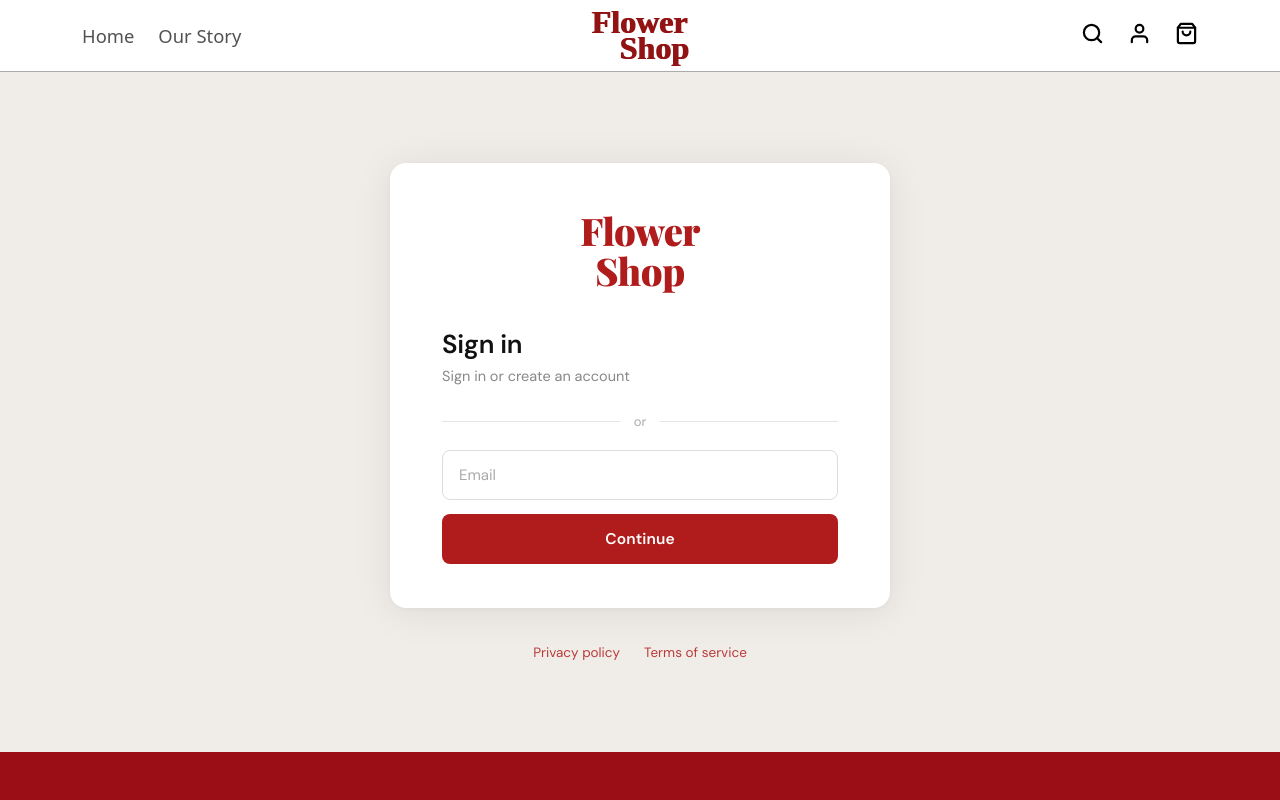
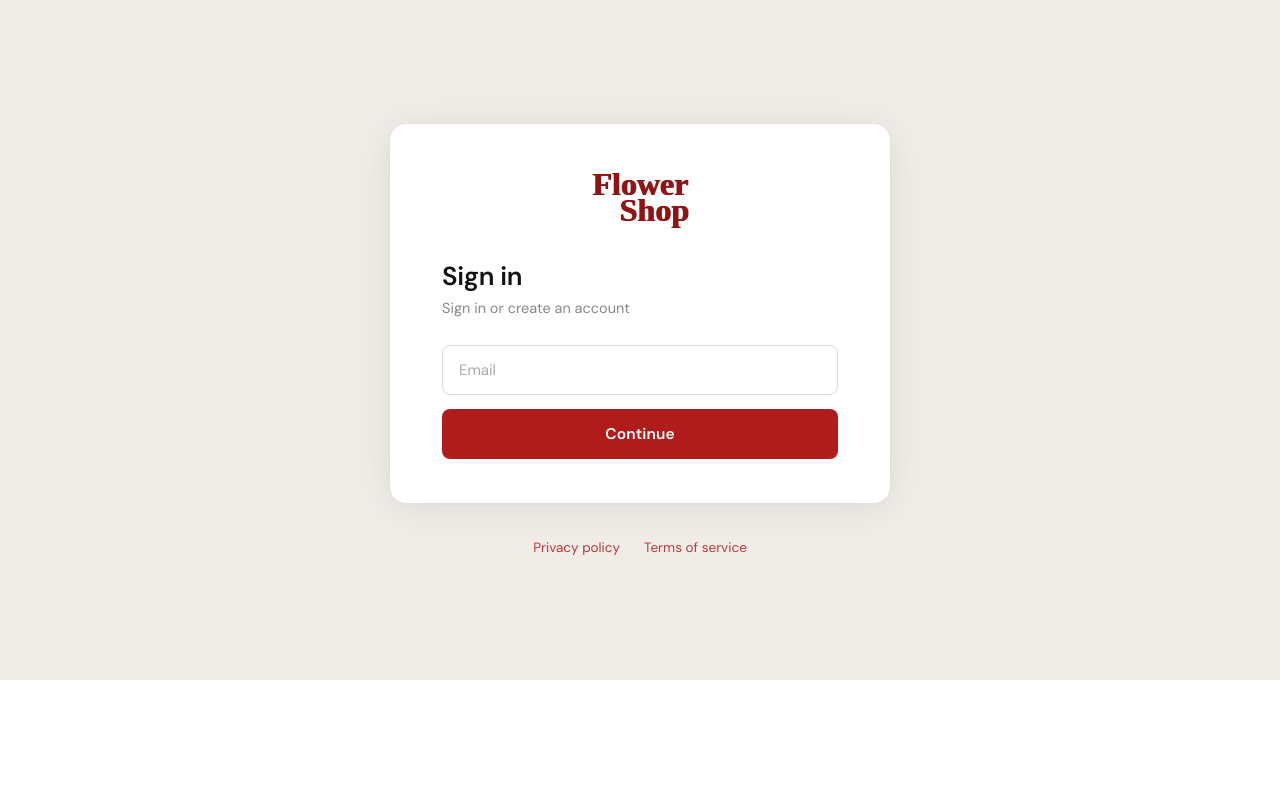
Before and after one commit to jork1216/flowershop, a React (Vite) app: page /login in a window 1280 px wide. Shown: the top 800 px of the page. Built offline with nearby package versions, Linux system fonts and the light colour scheme.

Commit message:
added auth firebase

```diff
--- a/package.json
+++ b/package.json
@@ -10,6 +10,7 @@
     "preview": "vite preview"
   },
   "dependencies": {
+    "firebase": "^12.10.0",
     "react": "^19.2.0",
     "react-dom": "^19.2.0",
     "react-router-dom": "^7.13.0"
--- a/src/pages/LogIn/LogIn.css
+++ b/src/pages/LogIn/LogIn.css
@@ -49,16 +49,23 @@ body {
 }
 
 .logo__text {
-  font-family: 'Playfair Display', Georgia, serif;
-  font-size: 38px;
-  font-weight: 900;
-  line-height: 1.05;
-  letter-spacing: -0.5px;
-  color: var(--crimson);
+  display: flex;
+  flex-direction: column;
+  font-family: "Times New Roman", Times, serif;
+  color: #921313;
+  font-weight: bold;
+  line-height: 0.8;
 }
 
 .logo__text span {
   display: block;
+  font-size: 2rem;
+  font-weight: 600;
+  text-shadow: 1px 0 0 #921313;
+}
+
+.logo__text span:last-child {
+  margin-left: 28px;
 }
 
 /* Heading */
@@ -108,25 +115,7 @@ body {
   background: var(--crimson-dark);
 }
 
-/* Divider */
-.divider {
-  display: flex;
-  align-items: center;
-  gap: 14px;
-  margin-bottom: 20px;
-}
 
-.divider__line {
-  flex: 1;
-  height: 1px;
-  background: #e5e5e5;
-}
-
-.divider__text {
-  font-size: 13px;
-  color: #aaaaaa;
-  font-family: 'DM Sans', sans-serif;
-}
 
 /* Input */
 .input {
--- a/src/pages/LogIn/LogIn.jsx
+++ b/src/pages/LogIn/LogIn.jsx
@@ -1,14 +1,32 @@
 import { useState } from "react";
-import Navbar from "../../components/Navbar/Navbar";
-import Footer from "../../components/Footer/Footer"
+
+
 import "./LogIn.css";
 
 export default function LogIn() {
   const [email, setEmail] = useState("");
+  const [code, setCode] = useState("");
+  const [step, setStep] = useState("email"); // "email" | "code"
+
+  const handleContinue = () => {
+    if (email.trim()) {
+      setStep("code");
+    }
+  };
+
+  const handleSubmit = () => {
+    // Handle code verification here
+    console.log("Submitted code:", code);
+  };
+
+  const handleBack = () => {
+    setStep("email");
+    setCode("");
+  };
 
   return (
     <div>
-        <Navbar />
+
 
       <div className="login-page">
 
@@ -22,17 +40,12 @@ export default function LogIn() {
             </div>
           </div>
 
+          {step === "email" ? (
+            <>
               {/* Heading */}
               <div className="heading">
                 <h1 className="heading__title">Sign in</h1>
                 <p className="heading__subtitle">Sign in or create an account</p>
-            </div>
-
-            {/* Divider */}
-            <div className="divider">
-            <div className="divider__line" />
-            <span className="divider__text">or</span>
-            <div className="divider__line" />
               </div>
 
               {/* Email input */}
@@ -41,13 +54,48 @@ export default function LogIn() {
                 placeholder="Email"
                 value={email}
                 onChange={(e) => setEmail(e.target.value)}
+                onKeyDown={(e) => e.key === "Enter" && handleContinue()}
                 className="input"
               />
 
               {/* Continue button */}
-            <button className="btn btn--continue">
+              <button className="btn btn--continue" onClick={handleContinue}>
                 Continue
               </button>
+            </>
+          ) : (
+            <>
+              {/* Heading */}
+              <div className="heading">
+                <h1 className="heading__title">Enter code</h1>
+                <p className="heading__subtitle">Sent to {email}</p>
+              </div>
+
+              {/* 6-digit code input */}
+              <input
+                type="text"
+                placeholder="6-digit code"
+                value={code}
+                onChange={(e) => setCode(e.target.value.replace(/\D/, "").slice(0, 6))}
+                onKeyDown={(e) => e.key === "Enter" && handleSubmit()}
+                className="input"
+                maxLength={6}
+                inputMode="numeric"
+              />
+
+              {/* Submit button */}
+              <button className="btn btn--continue" onClick={handleSubmit}>
+                Submit
+              </button>
+
+              {/* Back link */}
+              <div style={{ marginTop: "16px" }}>
+                <button onClick={handleBack} className="back-link-btn">
+                  Sign in with a different email
+                </button>
+              </div>
+            </>
+          )}
         </div>
 
         {/* Footer */}
@@ -56,8 +104,7 @@ export default function LogIn() {
           <a href="#" className="footer__link">Terms of service</a>
         </div>
       </div>
-        <Footer />
+
     </div>
-
   );
 }
```
Also changed, not shown: src/firebase.js (added), 1 other file (tests, documents, lock files or other folders). Lines whose indentation alone changed are shown as unchanged.
